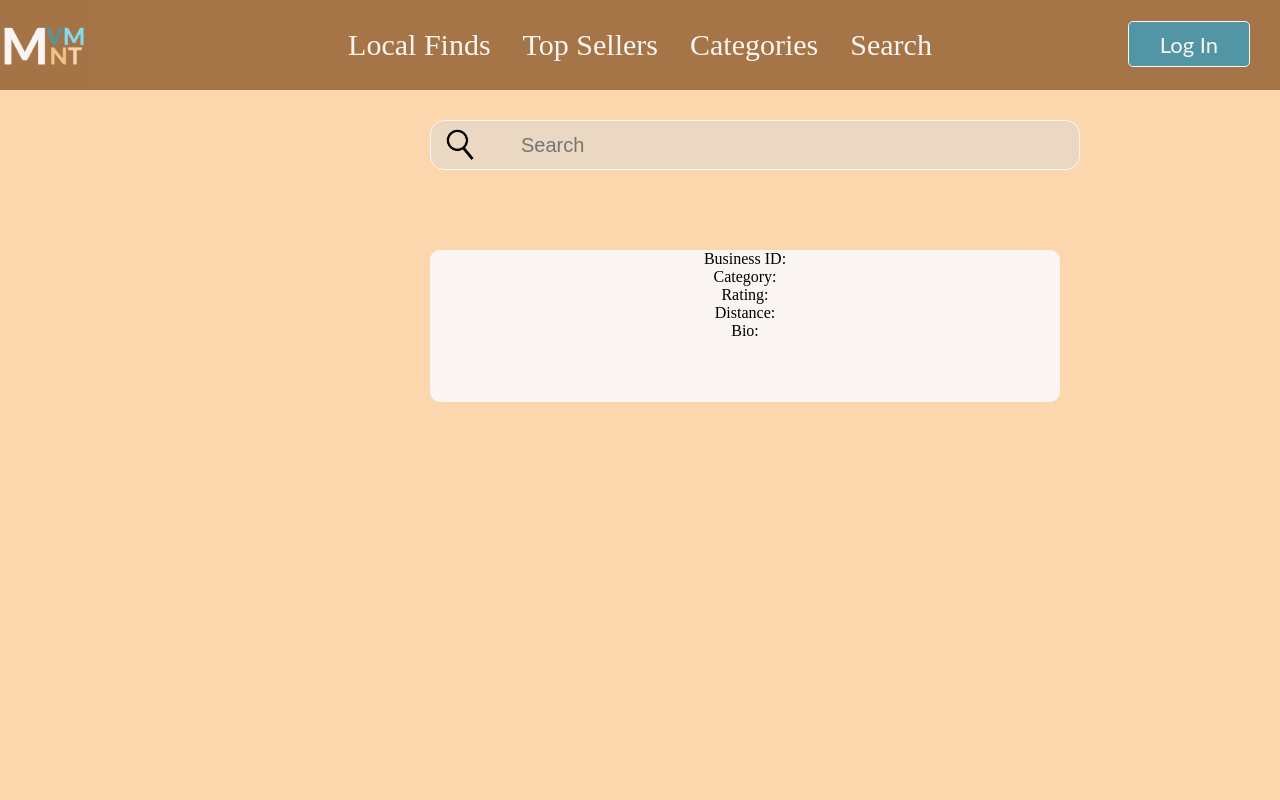
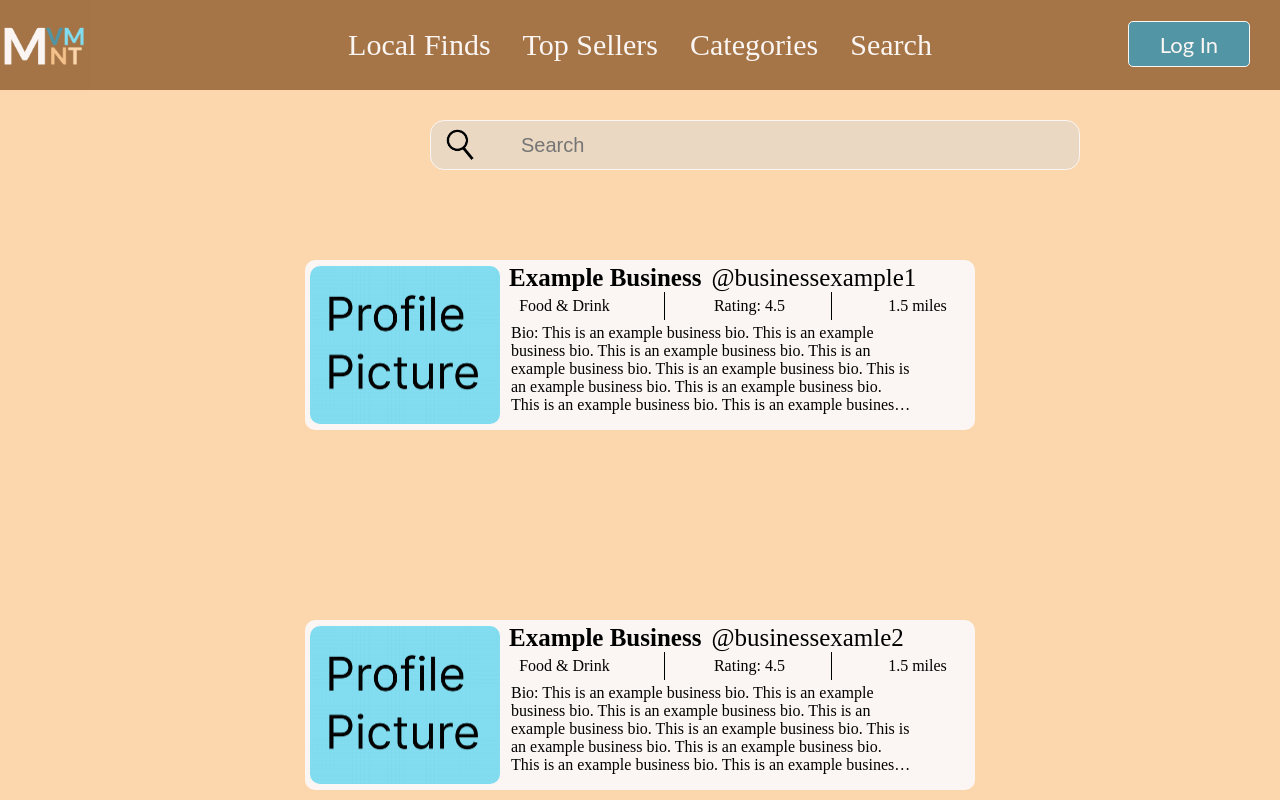
Before and after one commit to FantasticFiveHU23/MVMNT, a React (Create React App) app: page / in a window 1280 px wide. Shown: the top 800 px of the page. Built offline with nearby package versions, Linux system fonts and the light colour scheme.

Commit message:
Tuesday January 31st 2:25pm

```diff
--- a/src/components/BusinessField.js
+++ b/src/components/BusinessField.js
@@ -1,16 +1,38 @@
-import React from 'react';
-import '../styles/BusinessField.css';
+import React from "react";
+import "../styles/BusinessField.css";
 
-const BusinessField = ({ businessName, businessId, category, rating, distance, bio }) => {
+const BusinessField = ({
+  businessName,
+  businessId,
+  category,
+  rating,
+  distance,
+  bio,
+}) => {
   return (
-    <div className="business-field">
-      <h2>{businessName}</h2>
-      <p className="business-id">Business ID: {businessId}</p>
-      <p className="category">Category: {category}</p>
-      <p className="rating">Rating: {rating}</p>
-      <p className="distance">Distance: {distance}</p>
-      <p className="bio">Bio: {bio}</p>
+    <div className="business-container">
+      <div className="business-field">
+        <img
+          src={require("../images/pfpPlaceholder.png")}
+          alt="profile"
+          className="business-pfp"
+        />
+        <div className="business-header">
+          <h2 className="business-name">{businessName}</h2>
+          <p className="business-id">{businessId}</p>
+        </div>
+        <div className="info-container">
+          <p className="category">{category}</p>
+          <p className="rating">Rating: {rating}</p>
+          <p className="distance">{distance}</p>
+        </div>
+        <div className="bio-container">
+            <p className="bio">Bio: {bio}</p>
+        </div>
+      </div>
     </div>
   );
 };
 export default BusinessField;
+
+// <p className="distance">Distance: {distance}</p>
--- /dev/null
+++ b/src/components/BusinessList.js
@@ -0,0 +1,23 @@
+import React from "react";
+import BusinessField from "./BusinessField";
+import "../styles/ListStyle.css";
+
+const BusinessList = ({ businesses }) => {
+  return (
+    <div className="business-list">
+      {businesses && businesses.map((business) => (
+        <BusinessField
+          key={business.businessId}
+          businessName={business.businessName}
+          businessId={business.businessId}
+          category={business.category}
+          rating={business.rating}
+          distance={business.distance}
+          bio={business.bio}
+        />
+      ))}
+    </div>
+  );
+};
+
+export default BusinessList;
--- a/src/pages/HomePage.js
+++ b/src/pages/HomePage.js
@@ -1,19 +1,43 @@
 import React from "react";
 import Header from "../components/Header";
 import SearchBar from "../components/SearchBar";
-import BusinessField from "../components/BusinessField";
+import BusinessList from "../components/BusinessList";
 
 //Home Page (Not Logged In)
 class HomePage extends React.Component {
   render() {
+    const businesses = [
+      {
+        businessName: "Example Business",
+        businessId: "@businessexample1",
+        category: "Food & Drink",
+        rating: 4.5,
+        distance: "1.5 miles",
+        bio: "This is an example business bio. This is an example business bio. This is an example business bio. This is an example business bio. This is an example business bio. This is an example business bio. This is an example business bio. This is an example business bio. This is an example business bio. This is an example business bio. ",
+      },
+      {
+        businessName: "Example Business",
+        businessId: "@businessexamle2",
+        category: "Food & Drink",
+        rating: 4.5,
+        distance: "1.5 miles",
+        bio: "This is an example business bio. This is an example business bio. This is an example business bio. This is an example business bio. This is an example business bio. This is an example business bio. This is an example business bio. This is an example business bio. This is an example business bio. This is an example business bio. ",
+      },
+            {
+        businessName: "Example Business",
+        businessId: "@businessexample3",
+        category: "Food & Drink",
+        rating: 4.5,
+        distance: "1.5 miles",
+        bio: "This is an example business bio. This is an example business bio. This is an example business bio. This is an example business bio. This is an example business bio. This is an example business bio. This is an example business bio. This is an example business bio. This is an example business bio. This is an example business bio. ",
+      },
+    ];
     return (
       <div>
         <div className="page-content">
-          <Header isLoggedIn={false} />{" "}
-          {/* 'isLoggedIn={false}' will check if user is logged in or not. If true/false, Header design will change.*/}
+          <Header isLoggedIn={false} />
           <SearchBar />
-          {/* Import SearchBar to HomePage */}
-          <BusinessField />
+          <BusinessList businesses={businesses}/>
         </div>
       </div>
     );
--- a/src/styles/BusinessField.css
+++ b/src/styles/BusinessField.css
@@ -1,10 +1,119 @@
-.business-field{
-    position: absolute;
+
+.business-container{
+    display: flex;
+    flex-direction: column;
+    align-items: center;
+    width: 800px;
+    height: 100%;
+    margin: 0 auto;
+    margin-top: 150px;  /* height of search bar + desired margin */
+
+}
+
+.business-field {
+    display: flex;
     width: 630px;
-    height: 152px;
-    left: 430px;
-    top: 250px;
+    height: 130px;
+    margin-top: 20px;
+    margin-bottom: 20px;
 
-    background: #FBF6F3;
+    background: #fbf6f3;
     border-radius: 10px;
+    padding: 20px;
+
+    flex-direction: column;
+    align-items: flex-start;
+
+    overflow: hidden;
 }
+
+.business-pfp {
+    border-radius: 10px;
+    position: relative;
+    width: 190px;
+    height: 430px;
+
+    top: -14.5px;
+    left: -15px;
+}
+
+.business-header{
+  display: inline-flex;
+  justify-content: left;
+  align-items: flex-start;
+  position: relative;
+  top: -175px;
+  left: 184px;
+  width: 800px;
+  height: 100%;
+  /* padding-right: 10px; */
+}
+/**/
+.business-name {
+    padding-right: 10px;
+    font-style: normal;
+    font-weight: 700;
+    font-size: 25px;
+}
+
+.business-id{
+    top: 5px;
+
+    font-style: normal;
+    font-weight: 100;
+    font-size: 25px;
+}
+
+.info-container {
+    display: inline-flex;
+    justify-content: space-between;
+    top: -190px;
+    left: -17px;
+
+    position: relative;
+    top: -175px;
+    left: 175px;
+    width: 500px;
+    height: 100%;
+  }
+
+
+  .category, .rating, .distance {
+    width: calc(33.33% - 5px/3);
+    border-right: 1.5px solid black;
+    padding: 5px;
+    box-sizing: border-box;
+
+    font-weight: lighter;
+  }
+  .category{
+    padding-right: 40px;
+  }
+  .distance {
+    border-right: none; /* remove border for last element */
+  }
+  .bio-container{
+    display: flex;
+    width: 400px;
+    max-height: 90px;
+    max-width: 400px;
+    position: relative;
+
+    top: -171px;
+    left: 186px;
+}
+
+/*
+top: -175px;
+left: 175px;
+width: 500px;
+height: 100%; */
+
+
+.bio{
+    text-align: left;
+    display: -webkit-box;
+    -webkit-line-clamp: 5;
+    -webkit-box-orient: vertical;
+    overflow: hidden;
+}
--- /dev/null
+++ b/src/styles/ListStyle.css
@@ -0,0 +1,5 @@
+.business-list {
+    display: flex;
+    flex-direction: column;
+    justify-content: space-between;
+  }
```
Also changed, not shown: src/images/pfpPlaceholder.png.
